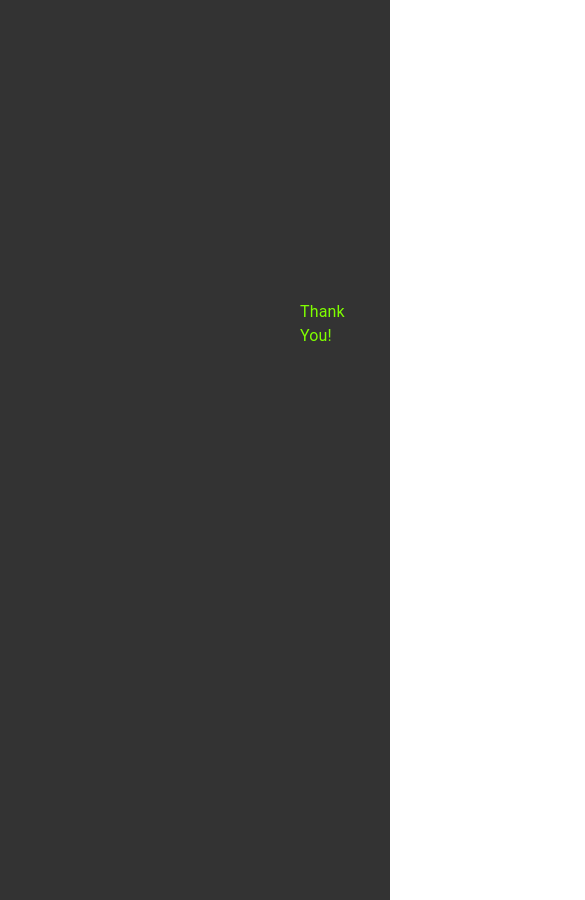
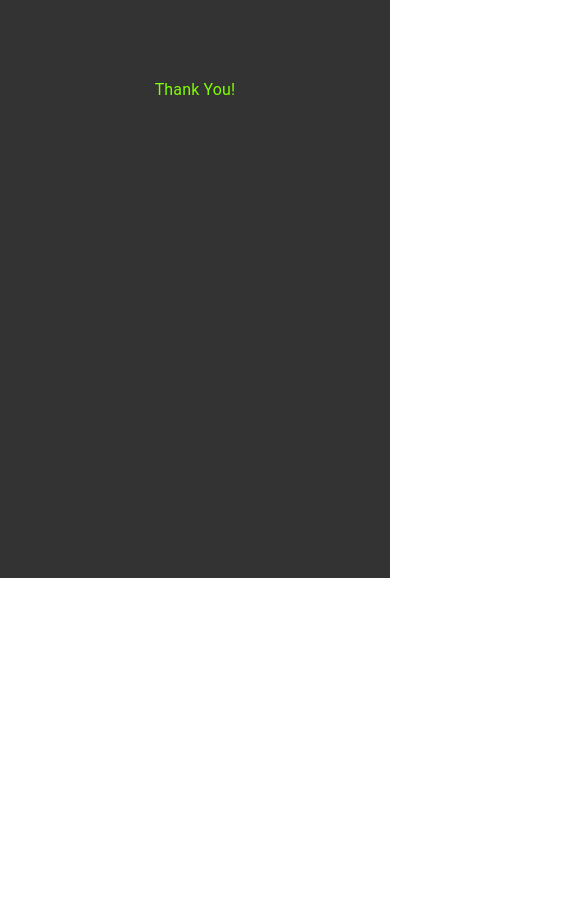
Before and after one commit to AmirBurdini/Kemtai-App, a React (Create React App) app: page /tnx in a window 390 px wide. Shown: the whole page, 585 px wide, since content can reach past the window. After the commit the page ends 844 px from the top, so only its background shows below. Built offline with nearby package versions, Linux system fonts and the light colour scheme.

Commit message:
reponsive UI

```diff
--- a/src/App.css
+++ b/src/App.css
@@ -47,6 +47,12 @@
   font-size: 20;
 }
 
+.left-clock {
+  padding-left: 5;
+
+  margin-right:auto ;
+}
+
 
 @keyframes App-logo-spin {
   from {
--- a/src/Pages/Exercise.tsx
+++ b/src/Pages/Exercise.tsx
@@ -10,8 +10,8 @@ const Exercise = () => {
     const windowHeight : number = window.innerHeight
 
     const [position, setPosition] = useState({
-        x : Math.random() * windowWidth * (-0.3)
-        , y : Math.random() * windowHeight * (-0.3)
+        x : Math.random() * windowWidth * (-0.5)
+        , y : Math.random() * windowHeight * (-0.5)
     })
     const [angle, setAngle] = useState(Math.random() * (150) + 30)
 
@@ -31,10 +31,10 @@ const Exercise = () => {
         randomPoints = {randomLocation}/>
 
     return (
-        <div className = "Exercise">
-            <Stack direction="row" spacing="75%">
-                {exerciseTimer}
-                {totalTimer}
+        <div className = "exercise">
+            <Stack direction="row" >
+                <div className = "left-clock">{exerciseTimer}</div>
+                <div className = "right-clock">{totalTimer}</div>
             </Stack>
 
             <br/>
--- a/src/Pages/ThankYouPage.tsx
+++ b/src/Pages/ThankYouPage.tsx
@@ -4,9 +4,12 @@ import {Typography} from '@material-ui/core';
 
 const ThankYouPage = () => {
 
+    const windowWidth : number = window.innerWidth
+    const windowHeight : number = window.innerHeight
+
     let customStyle = {
-        height : 300,
-        padding : 300,
+        height :  windowHeight * 0.5,
+        padding : windowWidth * 0.2,
     }
 
     return (
--- /dev/null
+++ b/src/react-app-env.d.ts
@@ -0,0 +1 @@
+/// <reference types="react-scripts" />
```
